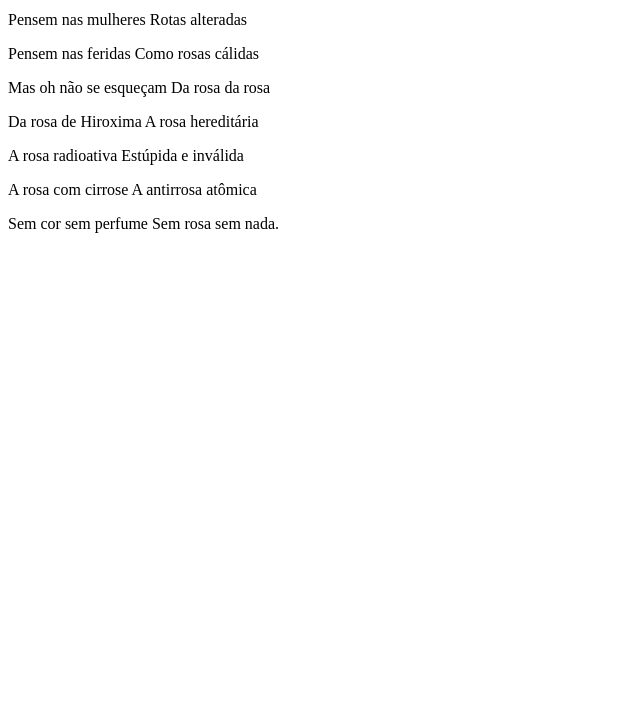
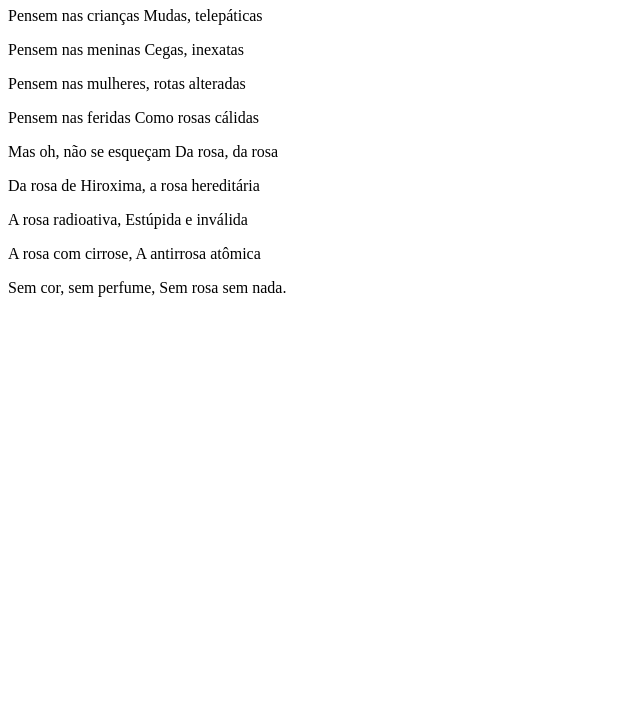
Before and after one commit to monkey1617/eu, a plain HTML site: page Index.html in a window 1280 px wide. Shown: the part 73-800 px from the top of the page, without its empty margins (0-640 px from the left). Drawn offline with Linux system fonts and the light colour scheme.

Commit message:
Update Index.html

```diff
--- a/Index.html
+++ b/Index.html
@@ -3,28 +3,21 @@
  <head>
      <meta charset="UTF-8">
      <meta name="viewport" content="width=device-width, initial-scale=1.0">
-     <title> rosa de Hiroshima </title>
+     <title> titulo da página </title>
  </head>
  <body>
+  <h1> rosa de Hiroshima </h1>
 
-  <p>Pensem nas crianças
-Mudas telepáticas</p>
-<p>Pensem nas meninas
-Cegas inexatas</p>
- <p>Pensem nas mulheres
-Rotas alteradas</p>
-<p>Pensem nas feridas
-Como rosas cálidas</p>
-<p>Mas oh não se esqueçam
-Da rosa da rosa</p>
-<p>Da rosa de Hiroxima
-A rosa hereditária</p>
-<p>A rosa radioativa
-Estúpida e inválida</p>
-<p>A rosa com cirrose
-A antirrosa atômica</p>
-<p>Sem cor sem perfume
-Sem rosa sem nada.</p>
+  <p>Pensem nas crianças Mudas, telepáticas</p>
+  <p>Pensem nas meninas Cegas, inexatas</p>
+   <p>Pensem nas mulheres, rotas alteradas</p>
+  <p>Pensem nas feridas Como rosas cálidas</p>
+
+<p> Mas oh, não se esqueçam Da rosa, da rosa</p>
+  <p>Da rosa de Hiroxima, a rosa hereditária</p>
+  <p>A rosa radioativa, Estúpida e inválida</p>
+  <p>A rosa com cirrose, A antirrosa atômica</p>
+  <p> Sem cor, sem perfume, Sem rosa sem nada.</p>
 
  </body>
 
```
